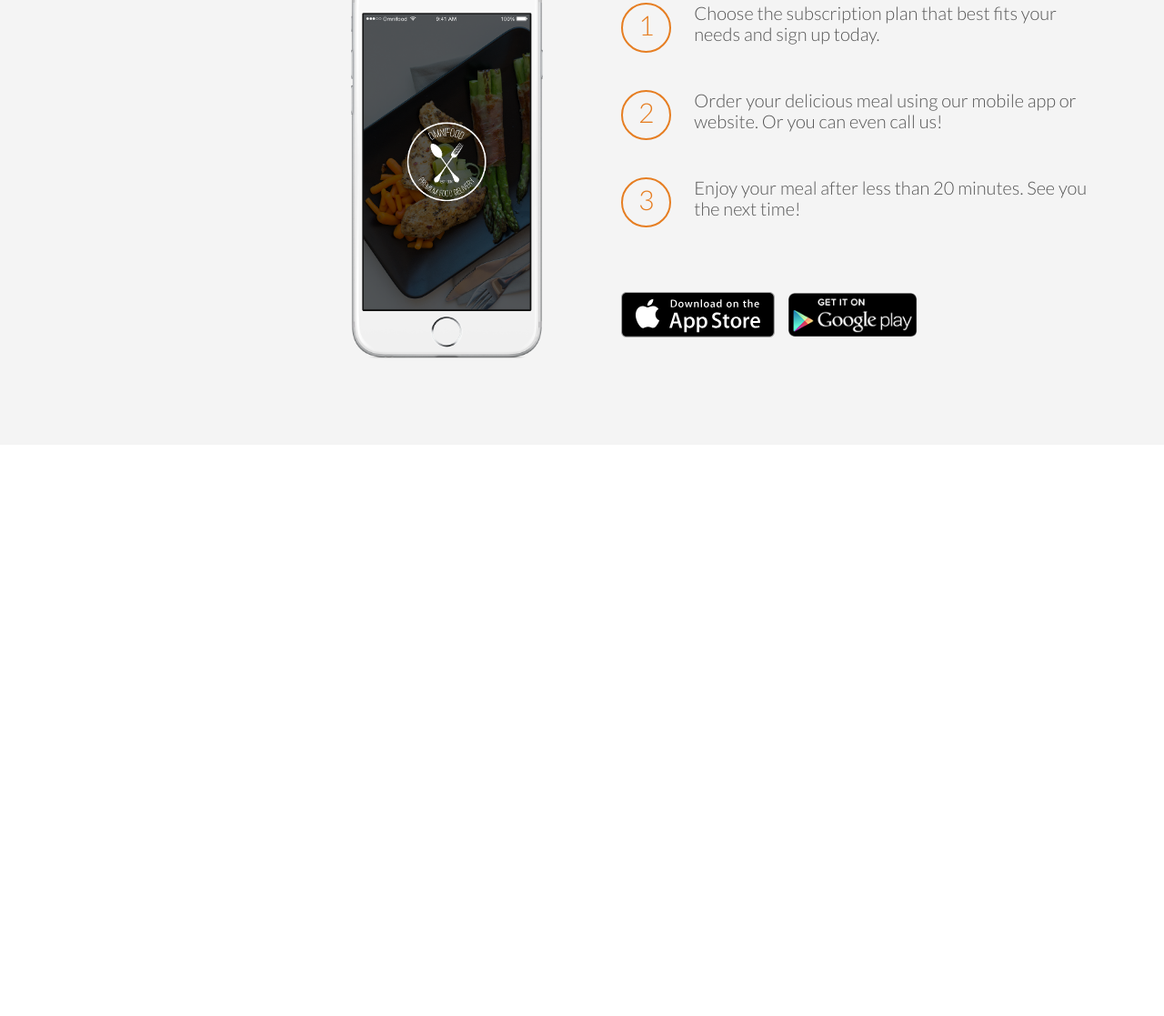
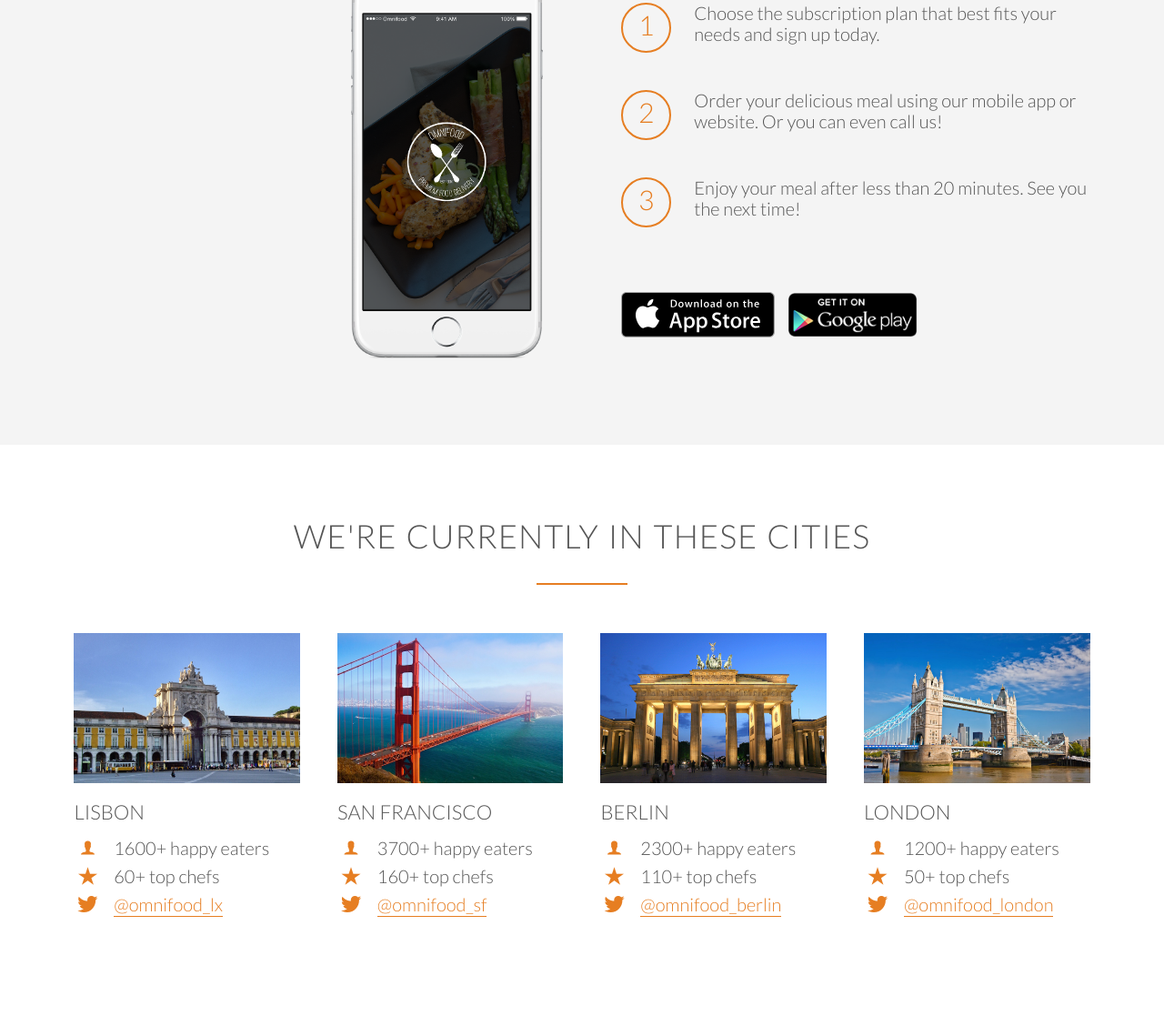
Before and after one commit to beksultanz/omnifood-html5, a plain HTML site: page index.html in a window 1280 px wide. Shown: the part 2249-3366 px from the top of the page at 91% size. Before the commit the page ends 2738 px from the top, so only its background shows below. Drawn offline with Linux system fonts and the light colour scheme; files whose address does not match are found by name.

Commit message:
finish cities section

```diff
--- a/index.html
+++ b/index.html
@@ -147,6 +147,85 @@
             </div>
         </div>
     </section>
+
+    <section class="section-cities">
+        <div class="row">
+            <h2>We're currently in these cities</h2>
+        </div>
+        <div class="row">
+            <div class="col span-1-of-4 box">
+                <img src="resources/img/lisbon-3.jpg" alt="lisbon">
+                <h3>Lisbon</h3>
+                <div class="city-feature">
+                    <i class="ion-ios-person icon-small"></i>
+                    1600+ happy eaters
+                </div>
+                <div class="city-feature">
+                    <i class="ion-ios-star icon-small"></i>
+                    60+ top chefs
+                </div>
+                <div class="city-feature">
+                    <i class="ion-social-twitter icon-small"></i>
+                    <a href="#">@omnifood_lx</a>
+                </div>
+            </div>
+            <div class="col span-1-of-4 box">
+                <img src="resources/img/san-francisco.jpg" alt="San Francisco">
+                <h3>San Francisco</h3>
+                <div class="city-feature">
+                    <i class="ion-ios-person icon-small"></i>
+                    3700+ happy eaters
+                </div>
+                <div class="city-feature">
+                    <i class="ion-ios-star icon-small"></i>
+                    160+ top chefs
+                </div>
+                <div class="city-feature">
+                    <i class="ion-social-twitter icon-small"></i>
+                    <a href="#">@omnifood_sf</a>
+                </div>
+            </div>
+            <div class="col span-1-of-4 box">
+                <img src="resources/img/berlin.jpg" alt="Berlin">
+                <h3>Berlin</h3>
+                <div class="city-feature">
+                    <i class="ion-ios-person icon-small"></i>
+                    2300+ happy eaters
+                </div>
+                <div class="city-feature">
+                    <i class="ion-ios-star icon-small"></i>
+                    110+ top chefs
+                </div>
+                <div class="city-feature">
+                    <i class="ion-social-twitter icon-small"></i>
+                    <a href="#">@omnifood_berlin</a>
+                </div>
+            </div>
+            <div class="col span-1-of-4 box">
+                <img src="resources/img/london.jpg" alt="London">
+                <h3>London</h3>
+                <div class="city-feature">
+                    <i class="ion-ios-person icon-small"></i>
+                    1200+ happy eaters
+                </div>
+                <div class="city-feature">
+                    <i class="ion-ios-star icon-small"></i>
+                    50+ top chefs
+                </div>
+                <div class="city-feature">
+                    <i class="ion-social-twitter icon-small"></i>
+                    <a href="#">@omnifood_london</a>
+                </div>
+
+            </div>
+        </div>
+    </section>
+
 </body>
 
 </html>
+
+<!--
+
+
+-->
--- a/resources/css/style.css
+++ b/resources/css/style.css
@@ -102,6 +102,37 @@ h2:after {
 	display: block;
 	color: #e67e22;
 	margin-bottom: 10px;
+}
+
+.icon-small {
+	display: inline-block;
+	width: 30px;
+	color: #e67e22;
+	text-align: center;
+	font-size: 120%;
+	margin-right: 10px;
+
+	/*secrets to align text and icons*/
+	line-height: 120%;
+	vertical-align: middle;
+	margin-top: -4.5px;
+}
+
+/* -----LINKS----- */
+
+ a:link,
+ a:visited {
+	color: #e67e22;
+	text-decoration: none;
+	padding-bottom: 1px;
+	border-bottom: 1px solid #e67e22;
+	transition: border-bottom 0.2s, color;
+}
+
+a:hover,
+a:active {
+	color: #555;
+	border-bottom: 1px solid transparent;
 }
 
 /* -----BUTTONS----- */
@@ -279,21 +310,39 @@ header {
 
 .works-step div {
 	color: #e67e22;
+	font-size: 150%;
 	border: 2px solid #e67e22;
+	border-radius: 50%;
 	display: inline-block;
-	border-radius: 50%;
 	height: 55px;
 	width: 55px;
 	text-align: center;
+	margin-right: 25px;
+	float: left;
 	padding: 5px;
-	float: left;
-	font-size: 150%;
-	margin-right: 25px;
+}
+
+.btn-app:link,
+.btn-app:visited {
+	border: none;
 }
 
 .btn-app img {
 	height: 50px;
 	width: auto;
 	margin-right: 10px;
+}
 
+/* ------------------------------------- */
+/* CITIES */
+/* -------------------------------------- */
+
+.box img {
+	width: 100%;
+	height: auto;
+	margin-bottom: 15px;
 }
+
+.city-feature {
+	margin-bottom: 5px;
+}
```
